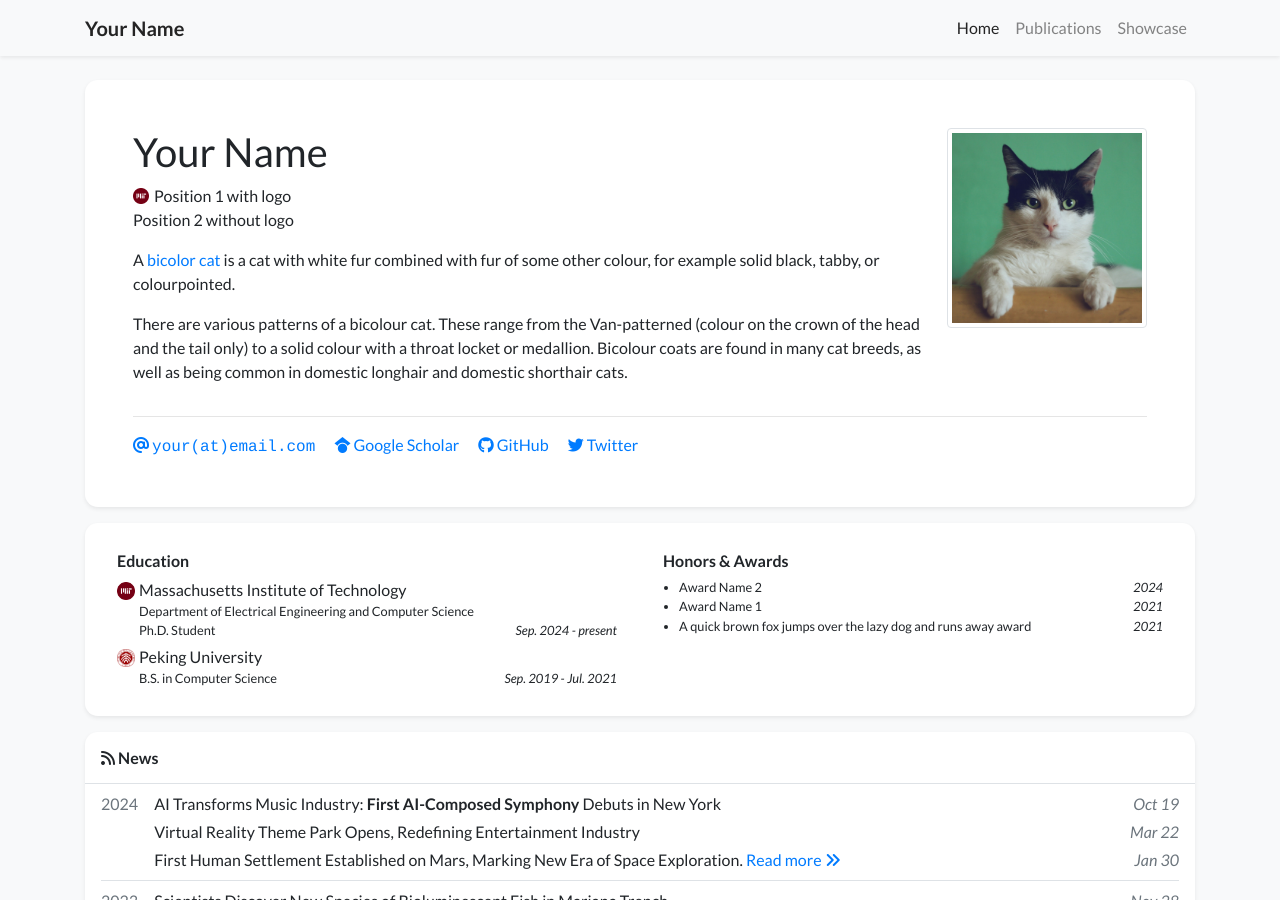
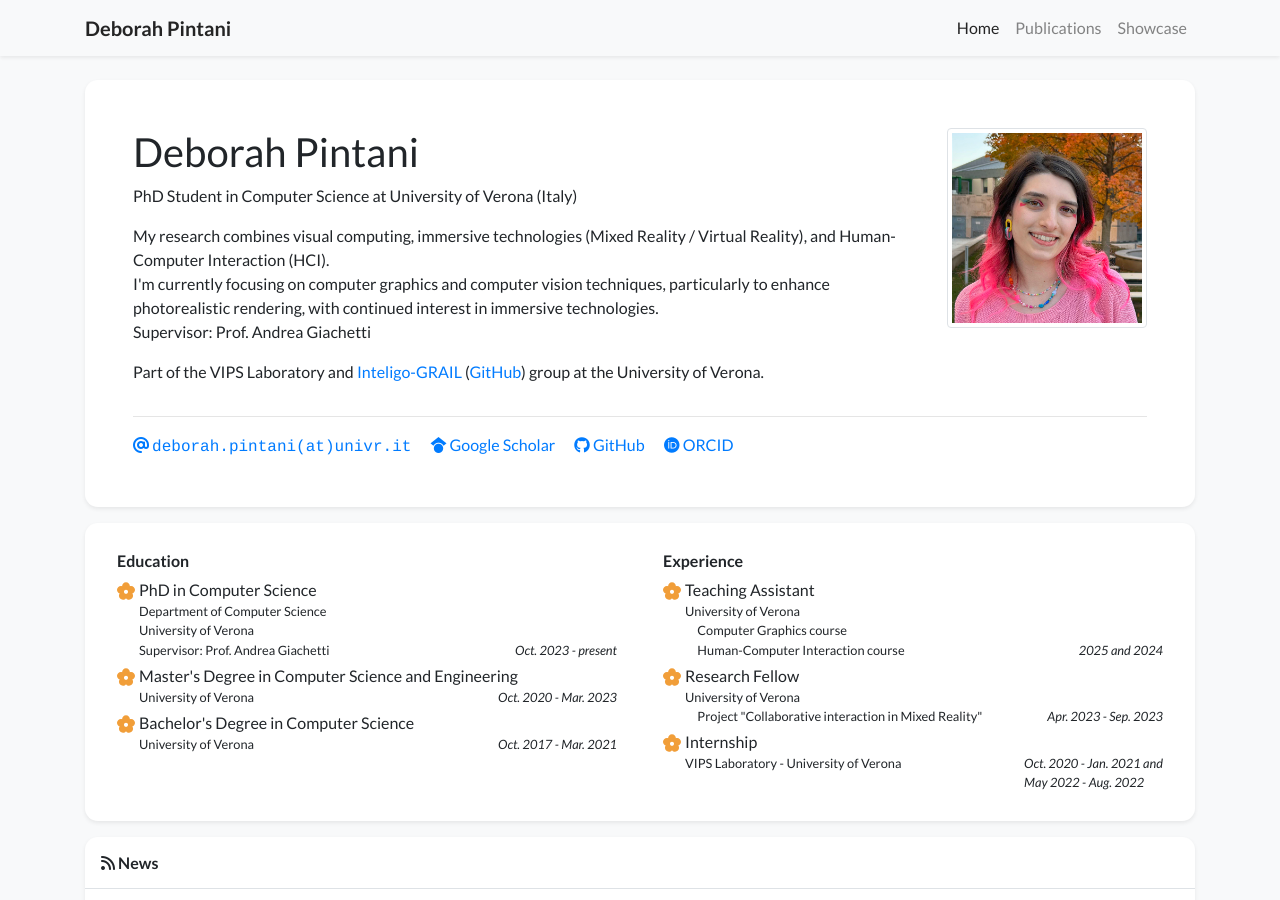
Before and after one commit to DebbyX3/debbyx3.github.io, a Jekyll site: the page built from index.html, in a window 1280 px wide and 900 px high. Built offline with Jekyll 4.4.1, drawn with Linux system fonts in a browser that asks for light colours; nearby versions of some CDN libraries; a style sheet for code colours, icons or effects is not loaded.

Commit message:
first draft

```diff
--- a/Gemfile
+++ b/Gemfile
@@ -26,7 +26,7 @@ end
 gem "tzinfo-data", platforms: [:mingw, :mswin, :x64_mingw, :jruby]
 
 # Performance-booster for watching directories on Windows
-gem "wdm", "~> 0.1.0" if Gem.win_platform?
+gem "wdm", "~> 0.2" if Gem.win_platform?
 
 gem "webrick", "~> 1.7"
 gem "kramdown-parser-gfm"
--- a/_data/profile.yml
+++ b/_data/profile.yml
@@ -1,61 +1,83 @@
-primary_name: "Your Name"
+primary_name: "Deborah Pintani"
 secondary_name: ""
-navbar_name: "Your Name"
+navbar_name: "Deborah Pintani"
 
 positions:
-- logo: /assets/images/badges/MIT_Social_circle.png  # Logo is optional
-  name: Position 1 with logo
-- name: Position 2 without logo
+- #logo: /assets/images/badges/MIT_Social_circle.png  # Logo is optional
+  name: PhD Student in Computer Science at University of Verona (Italy)
+#- name: Position 2 without logo
 
 
-email: "your@email.com"
-# cv_link: link-to-your-cv-file
-gscholar: xFmQpf4AAAAJ  # This is an example, replace it with your own Google Scholar ID
-github: your_github_id
-twitter: your_twitter_id  # Do not include the '@' symbol
+email: "deborah.pintani@univr.it"
+#cv_link: link-to-your-cv-file
+gscholar: qG3jBnIAAAAJ
+github: DebbyX3
+#twitter: your_twitter_id  # Do not include the '@' symbol
 # wechat_qrcode: /assets/images/etc/wechat.jpg
 # wechat_prompt: >-
 #   Please tell me your <strong>name</strong> and <strong>affiliation</strong> (current or past) when adding my wechat. Thanks!
 # linkedin: your-linked-in-id
-# orcid: 0000-0000-0000-0000
+orcid: 0009-0006-0725-729X
 
 short_bio_text_justify: false
 short_bio: >-
   <p>
-    A <a href="https://en.wikipedia.org/wiki/Bicolor_cat" target="_blank">bicolor cat</a> is a cat with white fur combined with fur of some other colour, for example solid black, tabby, or colourpointed.
+    My research combines visual computing, immersive technologies (Mixed Reality / Virtual Reality), and Human-Computer Interaction (HCI).
+    <br>
+    I'm currently focusing on computer graphics and computer vision techniques, particularly to enhance photorealistic rendering, with continued interest in immersive technologies.
+    <br>
+    Supervisor: Prof. Andrea Giachetti
   </p>
   <p>
-    There are various patterns of a bicolour cat. These range from the Van-patterned (colour on the crown of the head
-    and the tail only) to a solid colour with a throat locket or medallion. Bicolour coats are found in many cat breeds,
-    as well as being common in domestic longhair and domestic shorthair cats.
+    Part of the VIPS Laboratory and <a href="https://intelligolabs.net/grail-lab/">Inteligo-GRAIL</a> (<a href="https://github.com/univr-GRAIL">GitHub</a>) group at the University of Verona.
   </p>
 
-portrait_url: /assets/images/photos/portrait.jpg
-portrait_caption: >-
-  Photo by Manja Vitolic on Unsplash (this caption is optional, comment it out to disable).
+portrait_url: /assets/images/photos/deborah.jpg
+#portrait_caption: >-
+#  Photo by Manja Vitolic on Unsplash (this caption is optional, comment it out to disable).
 
 education:
-- name: Massachusetts Institute of Technology
-  logo: /assets/images/badges/MIT_Social_circle.png
+- name: PhD in Computer Science
+  logo: /assets/images/badges/flower-svgrepo-com.svg
   position: >-
-    Department of Electrical Engineering and Computer Science <br/>
-    Ph.D. Student
-  date: Sep. 2024 - present
-- name: Peking University
-  logo: /assets/images/badges/PKU_red.png
-  position: B.S. in Computer Science
-  date: Sep. 2019 - Jul. 2021
+    Department of Computer Science <br/>
+    University of Verona <br/>
+    Supervisor: Prof. Andrea Giachetti
+  date: Oct. 2023 - present
+- name: Master's Degree in Computer Science and Engineering
+  logo: /assets/images/badges/flower-svgrepo-com.svg
+  position: University of Verona
+  date: Oct. 2020 - Mar. 2023
+- name: Bachelor's Degree in Computer Science
+  logo: /assets/images/badges/flower-svgrepo-com.svg
+  position: University of Verona
+  date: Oct. 2017 - Mar. 2021
 
-# experience:
-# - name: Peking University
-#   logo: /assets/images/badges/PKU_red.png
-#   position: Research Intern
-#   date: Sep. 2019 - Jul. 2021
+experience:
+- name: Teaching Assistant
+  logo: /assets/images/badges/flower-svgrepo-com.svg
+  position: >-
+    University of Verona <br/>
+    &nbsp;&nbsp;&nbsp;&nbsp; Computer Graphics course <br/>
+    &nbsp;&nbsp;&nbsp;&nbsp; Human-Computer Interaction course
+  date: 2025 and 2024
+- name: Research Fellow
+  logo: /assets/images/badges/flower-svgrepo-com.svg
+  position: >-
+    University of Verona <br/>
+    &nbsp;&nbsp;&nbsp;&nbsp; Project "Collaborative interaction in Mixed Reality"
+  date: Apr. 2023 - Sep. 2023
+- name: Internship
+  logo: /assets/images/badges/flower-svgrepo-com.svg
+  position: >-
+    VIPS Laboratory - University of Verona
+  date: Oct. 2020 - Jan. 2021 and <br/>
+        May 2022 - Aug. 2022
 
-awards:
-- name: Award Name 2
-  date: 2024
-- name: Award Name 1
-  date: 2021
-- name: A quick brown fox jumps over the lazy dog and runs away award
-  date: 2021
+#awards:
+#- name: Award Name 2
+#  date: 2024
+#- name: Award Name 1
+#  date: 2021
+#- name: A quick brown fox jumps over the lazy dog and runs away award
+#  date: 2021
```
Also changed, not shown: assets/images/badges/MIT_Social_circle.png (deleted), assets/images/badges/PKU_red.png (deleted), assets/images/badges/filter_vintage_24dp_F19E39_FILL1_wght0_GRAD0_opszNaN.svg (added), assets/images/badges/flower-svgrepo-com.svg (added), assets/images/photos/deborah.jpg (added), assets/images/photos/portrait.jpg (deleted).
